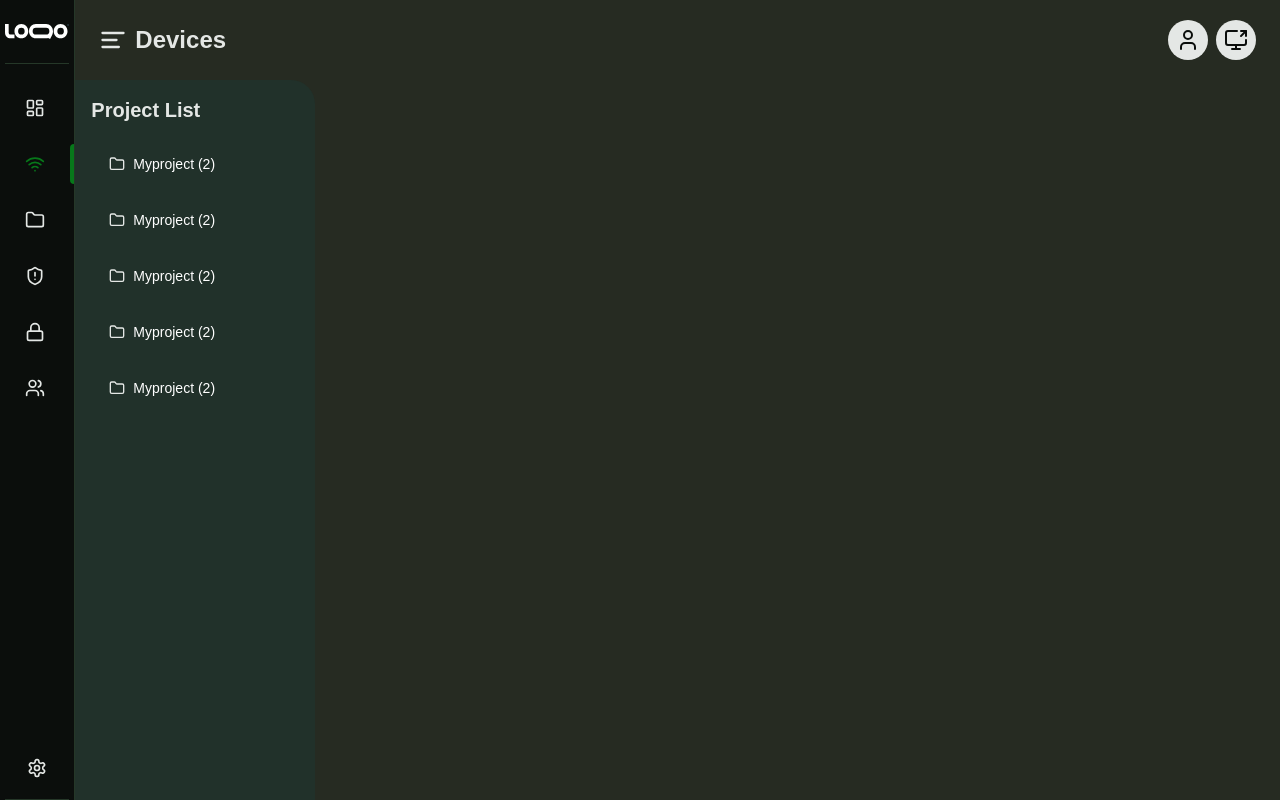
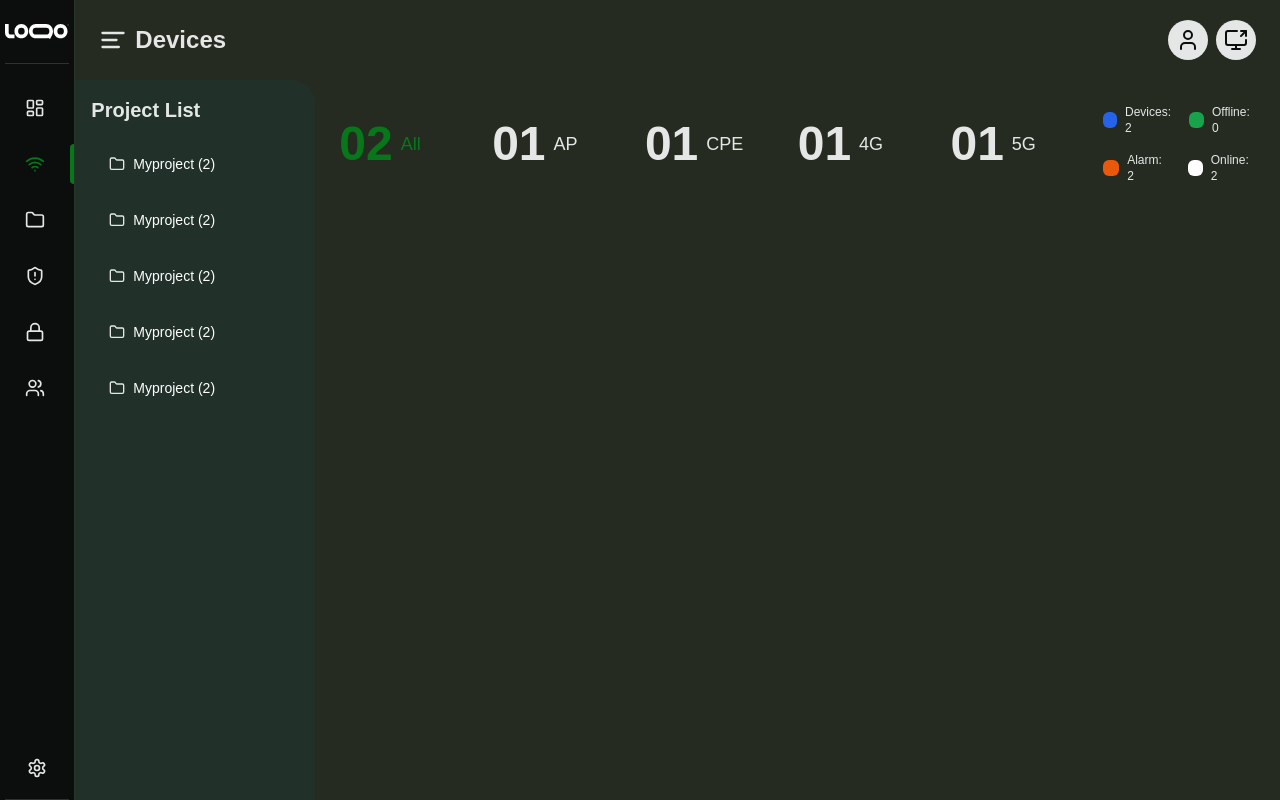
Before and after one commit to prahenstark/project_network, a Next.js app: page /devices in a window 1280 px wide. Built offline with nearby package versions, Linux system fonts and the light colour scheme.

Commit message:
devices page stats section built

```diff
--- a/src/app/(dashboard)/devices/page.js
+++ b/src/app/(dashboard)/devices/page.js
@@ -10,8 +10,55 @@ export default function Devices({}) {
       <div className="flex h-full flex-1">
         <ProjectList />
         <div className="flex-1 min-h-svh">
-          <div className="flex">
+          <div className="flex items-center p-6">
 
+            <div className="flex-1 flex items-center gap-2 text-primary">
+              <div className="text-5xl font-bold">02</div>
+              <div className="text-lg font-medium">All</div>
+            </div>
+
+            <div className="flex-1 flex items-center gap-2">
+              <div className="text-5xl font-bold">01</div>
+              <div className="text-lg font-medium">AP</div>
+            </div>
+
+            <div className="flex-1 flex items-center gap-2">
+              <div className="text-5xl font-bold">01</div>
+              <div className="text-lg font-medium">CPE</div>
+            </div>
+
+            <div className="flex-1 flex items-center gap-2">
+              <div className="text-5xl font-bold">01</div>
+              <div className="text-lg font-medium">4G</div>
+            </div>
+
+            <div className="flex-1 flex items-center gap-2">
+              <div className="text-5xl font-bold">01</div>
+              <div className="text-lg font-medium">5G</div>
+            </div>
+
+            <div className="space-y-4 flex-1">
+              <div className="flex gap-4">
+                <div className="flex-1 flex items-center gap-2">
+                  <div className="size-4 rounded-md bg-blue-600" />
+                  <span className="text-xs">Devices: 2</span>
+                </div>
+                <div className="flex-1 flex items-center gap-2">
+                  <div className="size-4 rounded-md bg-green-600" />
+                  <span className="text-xs">Offline: 0</span>
+                </div>
+              </div>
+              <div className="flex gap-4">
+                <div className="flex-1 flex items-center gap-2">
+                  <div className="size-4 rounded-md bg-orange-600" />
+                  <span className="text-xs">Alarm: 2</span>
+                </div>
+                <div className="flex-1 flex items-center gap-2">
+                  <div className="size-4 rounded-md bg-white" />
+                  <span className="text-xs">Online: 2</span>
+                </div>
+              </div>
+            </div>
           </div>
         </div>
       </div>
```
